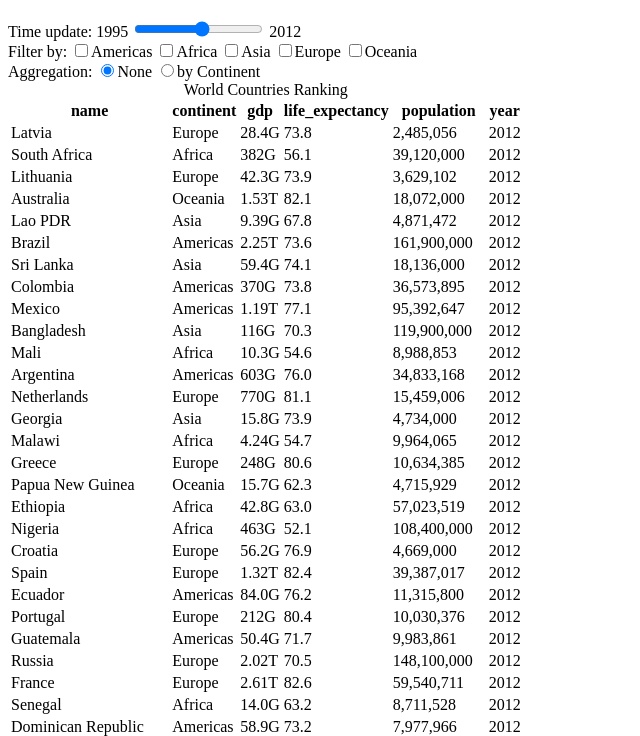
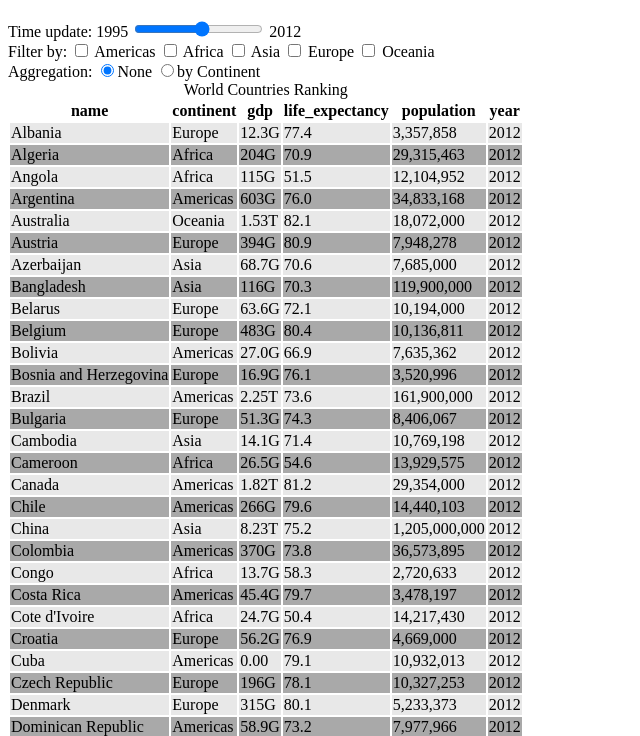
Before and after one commit to tatiasha/tatiasha.github.io, a plain HTML site: page hw2/src/table.html in a window 1280 px wide. Both pictures are taken after a click on the element "name". Shown: the part 61-797 px from the top of the page, without its empty margins (0-640 px from the left). Drawn offline with nearby package versions, Linux system fonts and the light colour scheme.

Commit message:
init commit

```diff
--- a/hw2/src/src.js
+++ b/hw2/src/src.js
@@ -1,5 +1,5 @@
 var col_to_show = ['name', 'continent', 'gdp', 'life_expectancy', 'population', 'year'];
-var sorting_flag = false;
+var sorting_flag = -1;
 
       d3.json("https://raw.githubusercontent.com/tatiasha/tatiasha.github.io/master/hw2/data/countries_2012.json", function(error, data){
 
@@ -17,21 +17,35 @@ var sorting_flag = false;
           .append("th")
           .text(function(d) { return d; })
           .on("click", function(header, i) {
-            tbody.selectAll("tr").sort(function(a, b) {
-              if (sorting_flag == false){
-								sorting_flag = true;
+            tbody.selectAll("tr")
+            .sort(function(a, b) {
+              if (sorting_flag == -1){
                 return d3.ascending(a[header], b[header]);
               }else{
-								sorting_flag = false;
                 return d3.descending(a[header], b[header]);
               }
-            });
+            })
+          .style("background-color", function(d, jk) {
+            if (jk % 2){
+                return '#A9A9A9';
+            } else{
+                return '#E8E8E8';
+            }});
+            sorting_flag = -1*sorting_flag;
           });
+
 
         var rows = tbody.selectAll("tr.row")
           .data(data)
           .enter()
-          .append("tr").attr("class", "row");
+          .append("tr").attr("class", "row")
+          .style("background-color", function(d, i) {
+            if (i % 2){
+                return '#A9A9A9';
+            } else{
+                return '#E8E8E8';
+            }
+        });
 
           var cells = rows.selectAll("td")
           	.data(function(row){
--- a/hw2/src/table.html
+++ b/hw2/src/table.html
@@ -16,12 +16,25 @@
              <label class="years">2012</label>
     </div>
 
-    <div class="Filter"> Filter by:
-      <input type="checkbox" name="Filter" value="Americas"/>Americas
-      <input type="checkbox" name="" value="Africa"/>Africa
-      <input type="checkbox" name="" value="Asia"/>Asia
-      <input type="checkbox" name="" value="Europe"/>Europe
-      <input type="checkbox" name="" value="Oceania"/>Oceania
+    <!-- <div id="checkbox"> Filter by:
+      <input type="checkbox" name="Americas" value="Americas" onchange="interactiveFilter()"/>Americas
+      <input type="checkbox" name="Africa" value="Africa" onchange="interactiveFilter()"/>Africa
+      <input type="checkbox" name="Asia" value="Asia" onchange="interactiveFilter()"/>Asia
+      <input type="checkbox" name="Europe" value="Europe" onchange="interactiveFilter()"/>Europe
+      <input type="checkbox" name="Oceania" value="Oceania" onchange="interactiveFilter()"/>Oceania
+    </div> -->
+    <div id="checkbox">
+      <span>Filter by:</span>
+      <input type='checkbox', name='america' value="Americas" onchange="filterRows()">
+      <span>Americas</span>
+      <input type='checkbox', name='africa' value="Africa" onchange="filterRows()">
+      <span>Africa</span>
+      <input type='checkbox', name='asia' value="Asia" onchange="filterRows()">
+      <span>Asia</span>
+      <input type='checkbox', name='europe' value="Europe" onchange="filterRows()">
+      <span>Europe</span>
+      <input type='checkbox', name='oceania' value="Oceania" onchange="filterRows()">
+      <span>Oceania<span>
     </div>
     <div class="Aggregation"> Aggregation:
       <input type="radio" name="aggregation_radio" value="" checked>None
@@ -29,6 +42,6 @@
     </div>
 
 
-    <script src=src.js></script>
+    <script type="text/javascript"  src=src.js></script>
   </body>
 </html>
```
